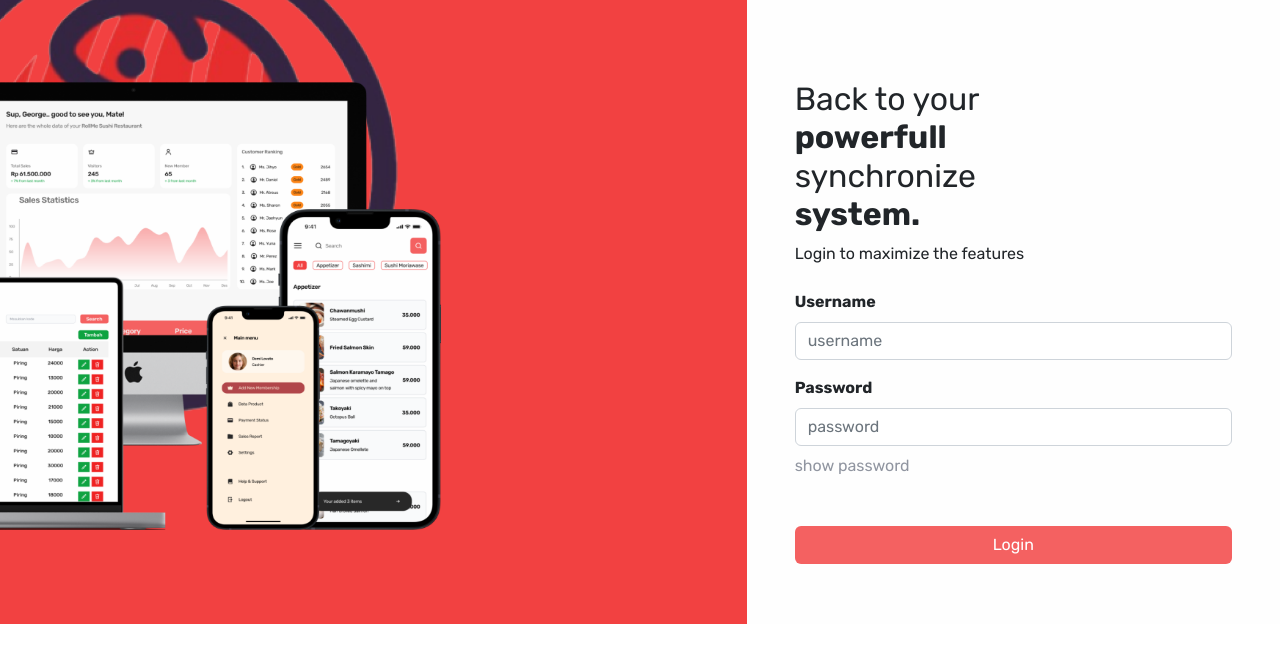
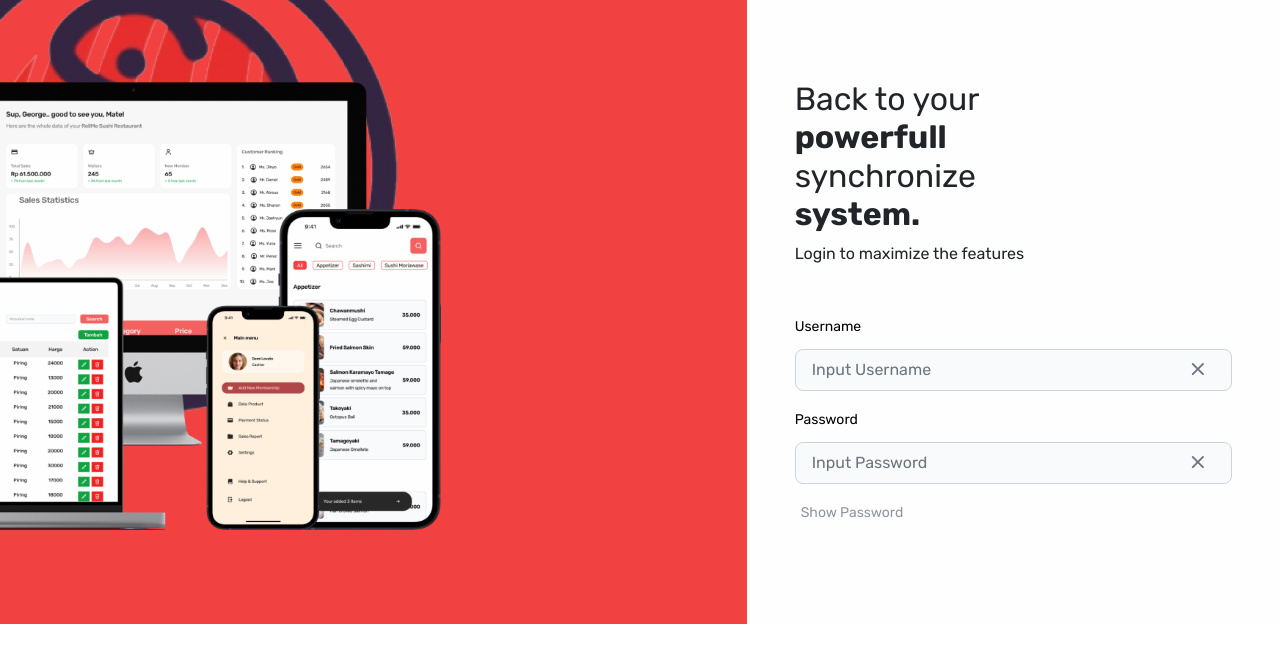
Before and after one commit to Capstone-MSIB-Altera-Batch-4/frontend_react, a React (Vite) app in the folder pos-capstone/: page /login in a window 1280 px wide. Shown: the top 662 px of the page. Built offline with nearby package versions, Linux system fonts and the light colour scheme.

Commit message:
add changes

```diff
--- a/pos-capstone/src/App.css
+++ b/pos-capstone/src/App.css
@@ -0,0 +1,4 @@
+@import url('https://fonts.googleapis.com/css2?family=Istok+Web:wght@400;700&family=Rubik:wght@300;400;700&display=swap');
+body {
+    font-family: 'Rubik', sans-serif;
+}
--- a/pos-capstone/src/page/Login/Login.jsx
+++ b/pos-capstone/src/page/Login/Login.jsx
@@ -1,21 +1,10 @@
 import React from "react"
-import { useFormik } from "formik";
-import * as Yup from "yup";
 import "./Login.style.css"
 import Button from "../../element/button/button";
+import LoginForm from "../../component/LoginForm/LoginForm"
 
 const Login = () => {
-    const formik = useFormik({
-        initialValues: {
-            username: "",
-            password: "",
-        },
-        validationSchema: Yup.object().shape({
-            username: Yup.string().required(),
-            password: Yup.string().min(8, "Minimal panjang password 8").required(),
-        }),
 
-    });
     return (
 
         <div className="container-fluid">
@@ -36,45 +25,10 @@ const Login = () => {
                         </h2>
                         <p>Login to maximize the features</p>
                     </div>
-                    <form>
-                        <div className="py-2 pt-2 fw-bold">
-                            <label htmlFor="username" className="form-label">
-                                Username
-                            </label>
-                            <input
-                                type="text"
-                                className={`form-control ${formik.errors.username && `is-invalid`} `}
-                                id="username"
-                                placeholder="username"
-                                aria-label="username"
-                                name="username"
-                                value={formik.values.username}
-                                onChange={formik.handleChange}
-                            />
-                            <div className="invalid-feedback">{formik.errors.username}</div>
-                        </div>
-                        <div className="py-2 pt-2 fw-bold">
-                            <label htmlFor="password" className="form-label">
-                                Password
-                            </label>
-                            <input
-                                type="password"
-                                className={`form-control ${formik.errors.password && `is-invalid`} `}
-                                id="password"
-                                placeholder="password"
-                                name="password"
-                                value={formik.values.password}
-                                onChange={formik.handleChange}
-                            />
-                            <div className="invalid-feedback">{formik.errors.password}</div>
-                        </div>
-                        <a className="btn-showpass">show password</a>
-                        <div className=" d-grid pt-5" >
-                            <Button
-                                btnName="Login"
-                            />
-                        </div>
-                    </form>
+                    <div className="mt-5">
+                        <LoginForm />
+                    </div>
+
                 </div>
             </div>
         </div >
```
